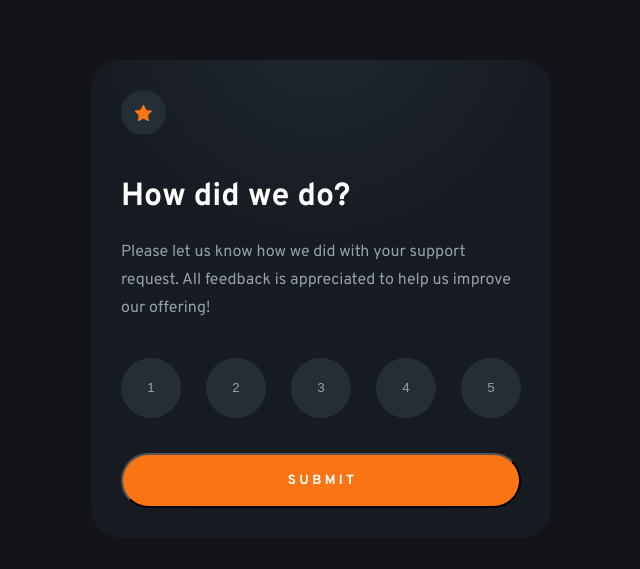
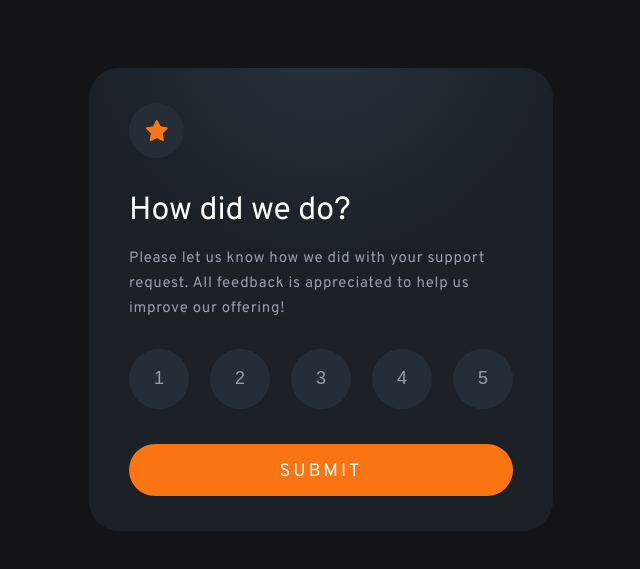
Before and after one commit to DayHikari/Rating_Component, a plain HTML site: page index.html in a window 1280 px wide. Shown: the part 109-678 px from the top of the page, without its empty margins (319-959 px from the left). Drawn offline with Linux system fonts and the light colour scheme.

Commit message:
finish up the static design

```diff
--- a/index.html
+++ b/index.html
@@ -12,9 +12,12 @@
       href="./images/favicon-32x32.png"
     />
     <link rel="stylesheet" href="styles.css" />
-    <link rel="preconnect" href="https://fonts.googleapis.com">
-    <link rel="preconnect" href="https://fonts.gstatic.com" crossorigin>
-    <link href="https://fonts.googleapis.com/css2?family=Overpass:wght@400;700&display=swap" rel="stylesheet">
+    <link rel="preconnect" href="https://fonts.googleapis.com" />
+    <link rel="preconnect" href="https://fonts.gstatic.com" crossorigin />
+    <link
+      href="https://fonts.googleapis.com/css2?family=Overpass:wght@400;700&display=swap"
+      rel="stylesheet"
+    />
     <title>Frontend Mentor | Interactive rating component</title>
 
     <!-- Feel free to remove these styles or customise in your own stylesheet 👍 -->
@@ -47,7 +50,7 @@
         <button id="four-star" class="star-button">4</button>
         <button id="five-star" class="star-button">5</button>
       </div>
-      <button id="submit"><span>S U B M I T</span></button>
+      <button id="submit"><span>SUBMIT</span></button>
     </div>
 
     <!-- Thank you state start -->
--- a/styles.css
+++ b/styles.css
@@ -1,3 +1,12 @@
+:root {
+  --White: hsl(0, 0%, 100%);
+  --Light-Grey: hsl(217, 12%, 63%);
+  --Medium-Grey: hsl(216, 12%, 54%);
+  --Dark-Blue: #252d37;
+  --Very-Dark-Blue: hsl(216, 12%, 8%);
+  --Orange: hsl(25, 97%, 53%);
+}
+
 body {
   height: 100vh;
   font-family: 'Overpass', sans-serif;
@@ -7,13 +16,13 @@ body {
   align-items: center;
   overflow: hidden;
 
-  background-color: hsl(216, 12%, 8%);
+  background-color: var(--Very-Dark-Blue);
 }
 
 #container {
-  width: 25rem;
+  width: 24rem;
   margin: auto;
-  padding: 30px;
+  padding: 35px 40px;
 
   display: flex;
   flex-direction: column;
@@ -23,62 +32,77 @@ body {
   border-radius: 30px;
   background: radial-gradient(
     closest-corner circle at 50% -10%,
-    hsl(213, 19%, 16%),
-    hsl(213, 19%, 11%)
+    hsl(213, 19%, 20%),
+    hsl(213, 19%, 13%)
   );
 }
 
 #fav-div {
-  align-self: flex-start;
-  background-color: hsl(213, 19%, 18%);
-  width: 45px;
-  height: 45px;
+  width: 55px;
+  height: 55px;
+
   display: flex;
   justify-content: center;
   align-items: center;
+  align-self: flex-start;
+
+  background-color: var(--Dark-Blue);
   border-radius: 90px;
-
 }
 
-#content-div {
+img {
+  width: 22px;
+  height: 21px;
 }
+
 h1 {
-    color: hsl(0, 0%, 100%);
+  margin: 13px 0 10px 0;
   padding-top: 20px;
+  color: var(--White);
+  font-weight: 500;
 }
 
 p {
-  color: hsl(217, 12%, 63%);
+  line-height: 25px;
+  color: var(--Light-Grey);
   font-weight: 400;
-  line-height: 28px;
+  font-size: 15px;
+  letter-spacing: 0.7px;
 }
 
 #star-div {
+  width: 100%;
+  padding-bottom: 20px;
+  padding-top: 13px;
   display: flex;
   align-items: stretch;
   justify-content: space-between;
-    width: 100%;
-    padding-bottom: 20px;
-    padding-top: 20px;
 }
 
 .star-button {
-    background-color: hsl(213, 19%, 18%);
-    color: hsl(217, 12%, 63%);
   width: 60px;
   height: 60px;
+  background-color: var(--Dark-Blue);
+  color: var(--Light-Grey);
   border-radius: 90px;
   border: 0;
 }
 
 #submit {
-  color: hsl(0, 0%, 100%);
-  background-color: hsl(25, 97%, 53%);
   width: 100%;
-  height: 55px;
+  height: 52px;
+  margin-top: 15px;
+  padding-top: 5px;
+
+  color: var(--White);
+  background-color: var(--Orange);
   border-radius: 90px;
+  border-style: none;
+  font-weight: 500;
   font-family: 'Overpass', sans-serif;
-  font-weight: 700;
-  margin-top: 15px;
+  letter-spacing: 3px;
+}
 
+button {
+  font-size: large;
 }
```
Lines whose indentation alone changed are shown as unchanged.
